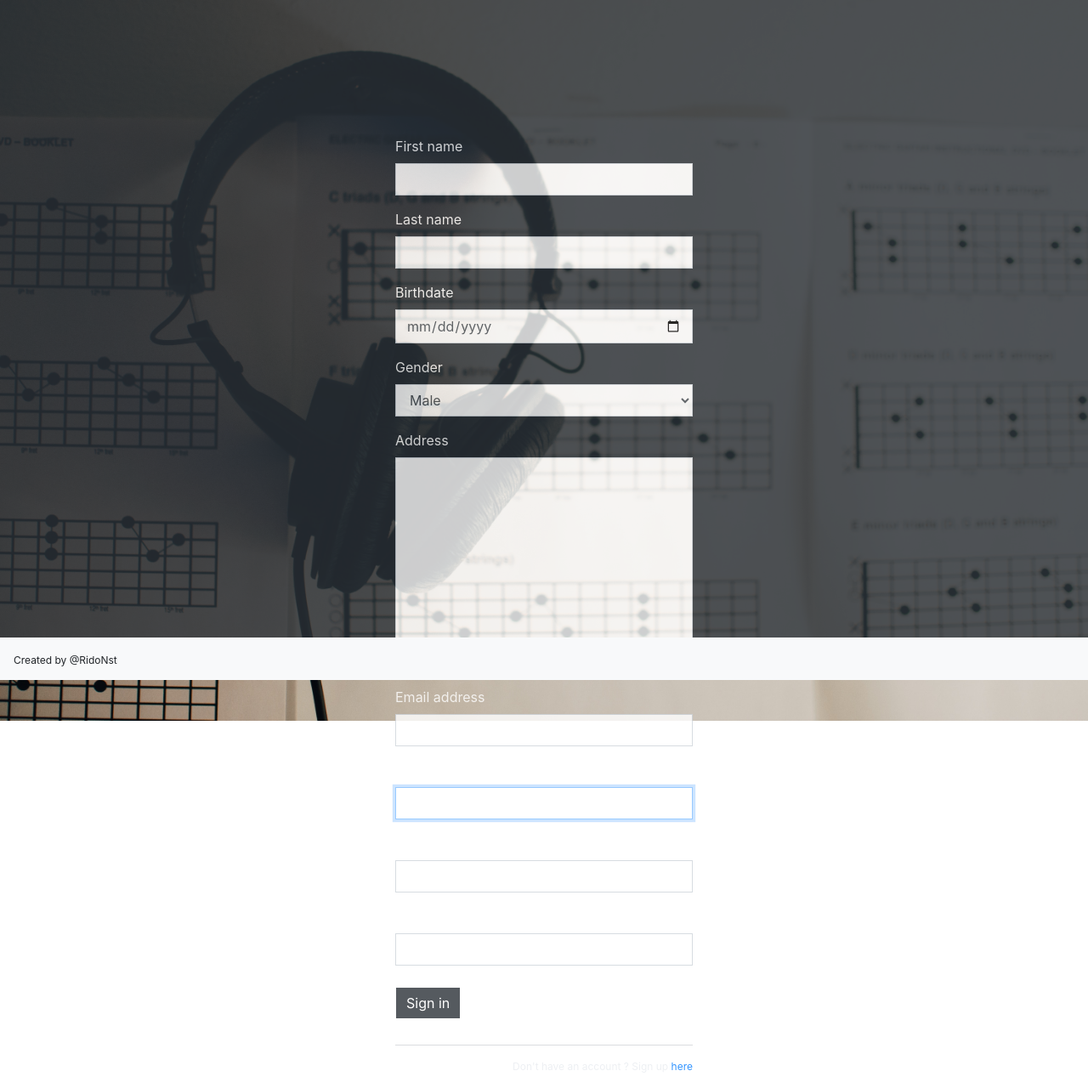
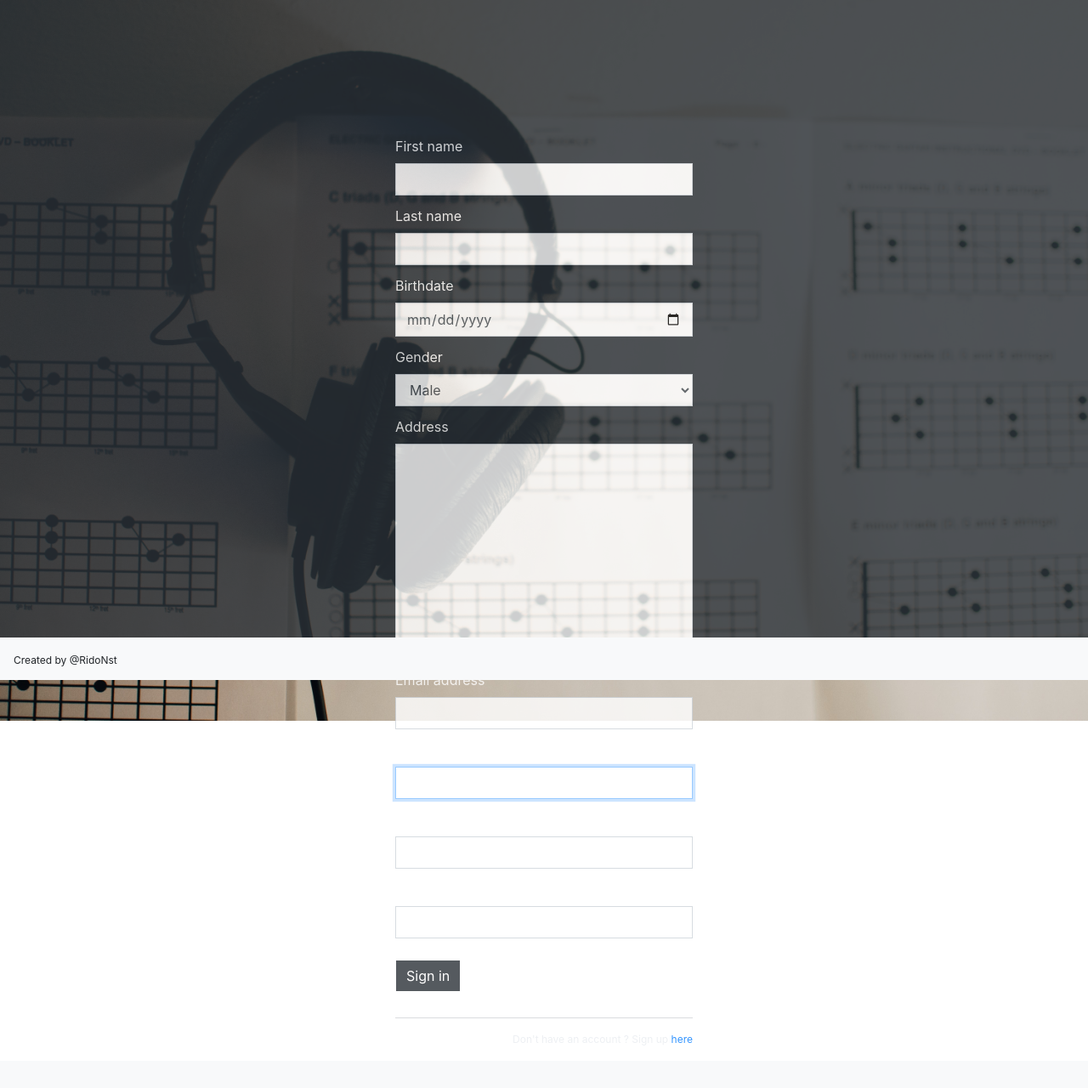
Before and after one commit to ridoansaleh/DjangoMusic, a Django app: template music/templates/music/login.html in a window 1280 px wide. Shown: the whole page at 85% size. After the commit the page ends 1227 px from the top, so only its background shows below. Run offline with Django 3.2, Linux system fonts and the light colour scheme; the template is opened without the code that fills it: values that come from a table or form of the project are taken from there, others are empty; some libraries are stand-ins or nearby versions.

Commit message:
fix: login page & url

```diff
--- a/music/static/music/login.css
+++ b/music/static/music/login.css
@@ -6,6 +6,10 @@ body {
 
 label {
     color: white;
+}
+
+.form-group {
+    margin-bottom: 0.75rem;
 }
 
 .form-control {
@@ -31,7 +35,7 @@ input:focus {
 
 .cs-login-container {
     margin-top: 20vh;
-    z-index: 100px;
+    z-index: 100;
 }
 
 .cs-group-login-btn {
@@ -69,3 +73,9 @@ p.cs-footer-text {
     color: #E9ECF0;
     font-size: 12px;
 }
+
+.cs-text-error {
+    margin-top: 0.2rem;
+    color: white;
+    font-size: 12px;
+}
--- a/music/templates/music/login.html
+++ b/music/templates/music/login.html
@@ -13,8 +13,8 @@
 {% block content  %}
     <div class="cs-login-screen">
         <div class="container">
-            <div class="row justify-content-lg-center cs-login-container">
-                <div class="col-lg-4">
+            <div class="row justify-content-lg-center justify-content-md-center cs-login-container">
+                <div class="col-lg-4 col-md-6 col-sm-12">
                     <form method="post">
                         {% csrf_token %}
                         {% for field in form.visible_fields %}
@@ -41,7 +41,7 @@
             </div>
         </div>
     </div>
-    <nav class="navbar fixed-bottom navbar-light bg-light">
+    <div class="navbar fixed-bottom navbar-light bg-light">
         <p class="cs-footer-text">Created by @RidoNst</p>
-    </nav>
+    </div>
 {% endblock %}
--- a/music/views.py
+++ b/music/views.py
@@ -10,7 +10,7 @@ def home(request):
         form = SongForm(request.POST)
         if form.is_valid():
             form.save()
-            return HttpResponseRedirect('/')
+            return HttpResponseRedirect('home')
     else:
         form = SongForm()
     # put render outside 'else' block, so user can see the error messages
@@ -34,7 +34,7 @@ def edit(request, pk):
 def delete(request, pk):
     song = Song.objects.get(pk=pk)
     song.delete()
-    return HttpResponseRedirect('/')
+    return HttpResponseRedirect('home')
 
 def signup(request):
     if request.method == 'POST':
```
Also changed, not shown: db.sqlite3.
